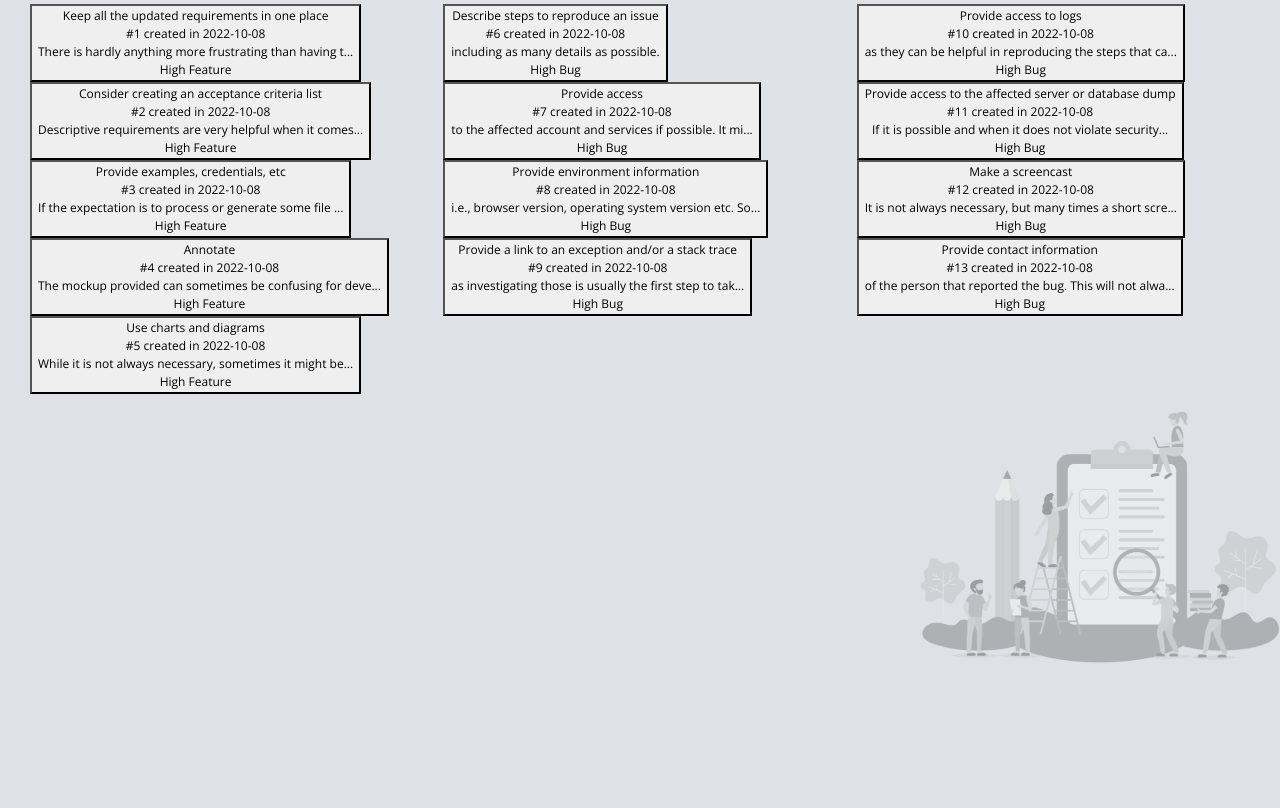
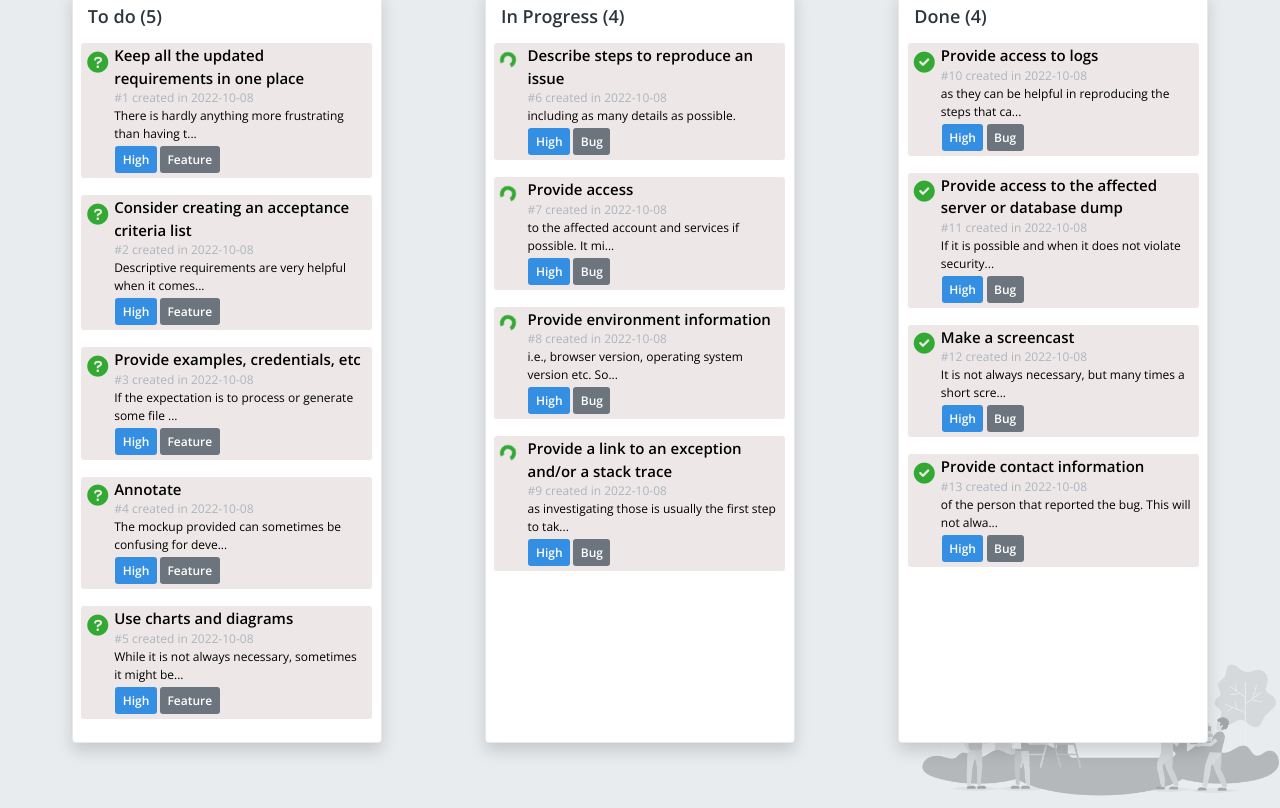
Before and after one commit to Karim-elaoumari/Sprint2-Breif1, a plain HTML site: page index.html in a window 1280 px wide. Shown: the part 125-933 px from the top of the page. Before the commit the page ends 800 px from the top, so only its background shows below. Drawn offline with nearby package versions, Linux system fonts and the light colour scheme.

Commit message:
finished the breif1 sprint2 by karim

```diff
--- a/index.html
+++ b/index.html
@@ -21,11 +21,13 @@
 <body>
 
 	<!-- BEGIN #app -->
-	<div id="app" class="app-without-sidebar">
+	<div id="app" class="app-without-sidebar bg-gray-200">
 		<!-- BEGIN #content -->
 		<div id="content" class="app-content main-style">
-			<div class="row ow justify-content-between">
-				<div class="col-auto">
+
+			<div class="navbar">
+
+				<div class="">
 					<ol class="breadcrumb">
 						<li class="breadcrumb-item"><a href="javascript:;">Home</a></li>
 						<li class="breadcrumb-item active">Scrum Board</li>
@@ -36,251 +38,252 @@
 					</h1>
 					<!-- END page-header -->
 				</div>
-				<div class="col-auto pt-25px">
-					<button class=" btn btn-secondary rounded-pill"><i class="fa fa-plus pe-2"> </i>Add Task</button>
+
+				<div class="">
+					<button class=" btn btn-outline-primary rounded-pill"><i class="fa fa-plus pe-2"> </i>Add Task</button>
 				</div>
 			</div>
 
-			<div class="row">
-				<div class="col-4">
-					<div class="">
+			<div class="row justify-content-around">
+				<div class="card w-25 shadow p-2 mb-5" style="min-width: 18rem;">
+					<div class="card-body p-0">
 						<div class="">
-							<h4 class="">To do (<span id="to-do-tasks-count">5</span>)</h4>
+							<h4 class="p-2">To do (<span id="to-do-tasks-count">5</span>)</h4>
 
 						</div>
 						<div class="" id="to-do-tasks">
 							<!-- TO DO TASKS HERE -->
-							<button class="">
-								<div class="">
-									<i class=""></i>
+							<button class="border border-white  rounded text-start border-secondary mb-3 w-100 d-flex " style="background-color:#EDE7E7">
+								<div class="col-1 pt-2">
+									<i class="fa fa-question-circle fs-3 text-green"></i>
 								</div>
-								<div class="">
-									<div class="">Keep all the updated requirements in one place</div>
+								<div class="col-11 ps-1">
+									<div class="fw-bold fs-5">Keep all the updated requirements in one place</div>
 									<div class="">
-										<div class="">#1 created in 2022-10-08</div>
+										<div class="fw-fw-light text-muted">#1 created in 2022-10-08</div>
 										<div class="" title="There is hardly anything more frustrating than having to look for current requirements in tens of comments under the actual description or having to decide which commenter is actually authorized to change the requirements. The goal here is to keep all the up-to-date requirements and details in the main/primary description of a task. Even though the information in comments may affect initial criteria, just update this primary description accordingly.">There is hardly anything more frustrating than having t...</div>
 									</div>
-									<div class="">
-										<span class="">High</span>
-										<span class="">Feature</span>
+									<div class="btn ps-0">
+										<span class="btn-primary btn-sm p-0.2 ps-2 pe-2">High</span>
+										<span class="btn-secondary btn-sm p-0.2	ps-2 pe-2">Feature</span>
 									</div>
 								</div>
 							</button>
-							<button class="">
-								<div class="">
-									<i class=""></i>
+							<button class="border border-white  rounded text-start border-secondary mb-3 w-100 d-flex " style="background-color:#EDE7E7">
+								<div class="col-1 pt-2">
+									<i class="fa fa-question-circle fs-3 text-green"></i>
 								</div>
-								<div class="">
-									<div class="">Consider creating an acceptance criteria list</div>
+								<div class="col-11 ps-1">
+									<div class="fw-bold fs-5">Consider creating an acceptance criteria list</div>
 									<div class="">
-										<div class="">#2 created in 2022-10-08</div>
+										<div class="fw-fw-light text-muted">#2 created in 2022-10-08</div>
 										<div class="" title="Descriptive requirements are very helpful when it comes to understanding the context of a problem, yet finally it is good to precisely specify what is expected. Thus the developer will not have to look for the actual requirements in a long, descriptive text but he will be able to easily get to the essence. One might find that sometimes — when acceptance criteria are well defined — there is little or no need for any additional information. Example:
 						a) User navigates to “/accounts” and clicks on red download CSV button
 						b) Popup appears with two buttons: “This year” and “Last year”
 						c) If user clicked on “Last year” download is initiated
 						d) CSV downloaded includes following columns…">Descriptive requirements are very helpful when it comes...</div>
 									</div>
-									<div class="">
-										<span class="">High</span>
-										<span class="">Feature</span>
+									<div class="btn ps-0">
+										<span class="btn-primary btn-sm p-0.2 ps-2 pe-2">High</span>
+										<span class="btn-secondary btn-sm p-0.2	ps-2 pe-2">Feature</span>
 									</div>
 								</div>
 							</button>
-							<button class="">
-								<div class="">
-									<i class=""></i>
+							<button class="border border-white  rounded text-start border-secondary mb-3 w-100 d-flex " style="background-color:#EDE7E7">
+								<div class="col-1 pt-2">
+									<i class="fa fa-question-circle fs-3 text-green"></i>
 								</div>
-								<div class="">
-									<div class="">Provide examples, credentials, etc</div>
+								<div class="col-11 ps-1">
+									<div class="fw-bold fs-5">Provide examples, credentials, etc</div>
 									<div class="">
-										<div class="">#3 created in 2022-10-08</div>
+										<div class="fw-fw-light text-muted">#3 created in 2022-10-08</div>
 										<div class="" title="If the expectation is to process or generate some file — attach an example of such a file. If the goal is to integrate what is being developed with some service, ensure your devs have access to this service and its documentation. This list could go on and on — the bottom line is — if there is something that our developer might make use of, try to foresee it and provide them with (access to) it.">If the expectation is to process or generate some file ...</div>
 									</div>
-									<div class="">
-										<span class="">High</span>
-										<span class="">Feature</span>
+									<div class="btn ps-0">
+										<span class="btn-primary btn-sm p-0.2 ps-2 pe-2">High</span>
+										<span class="btn-secondary btn-sm p-0.2	ps-2 pe-2">Feature</span>
 									</div>
 								</div>
 							</button>
-							<button class="">
-								<div class="">
-									<i class=""></i>
+							<button class="border border-white  rounded text-start border-secondary mb-3 w-100 d-flex " style="background-color:#EDE7E7">
+								<div class="col-1 pt-2">
+									<i class="fa fa-question-circle fs-3 text-green"></i>
 								</div>
-								<div class="">
-									<div class="">Annotate</div>
+								<div class="col-11 ps-1">
+									<div class="fw-bold fs-5">Annotate</div>
 									<div class="">
-										<div class="">#4 created in 2022-10-08</div>
+										<div class="fw-fw-light text-muted">#4 created in 2022-10-08</div>
 										<div class="" title="The mockup provided can sometimes be confusing for developers. Especially if it contains much more content than the scope of the task described. Drop a couple of arrows, outlines and annotations here and there to emphasize what are the important parts of the mockup from the task requirements perspective.">The mockup provided can sometimes be confusing for deve...</div>
 									</div>
-									<div class="">
-										<span class="">High</span>
-										<span class="">Feature</span>
+									<div class="btn ps-0">
+										<span class="btn-primary btn-sm p-0.2 ps-2 pe-2">High</span>
+										<span class="btn-secondary btn-sm p-0.2	ps-2 pe-2">Feature</span>
 									</div>
 								</div>
 							</button>
-							<button class="">
-								<div class="">
-									<i class=""></i>
+							<button class="border border-white  rounded text-start border-secondary mb-3 w-100 d-flex " style="background-color:#EDE7E7">
+								<div class="col-1 pt-2">
+									<i class="fa fa-question-circle fs-3 text-green"></i>
 								</div>
-								<div class="">
-									<div class="">Use charts and diagrams</div>
+								<div class="col-11 ps-1">
+									<div class="fw-bold fs-5">Use charts and diagrams</div>
 									<div class="">
-										<div class="">#5 created in 2022-10-08</div>
+										<div class="fw-fw-light text-muted">#5 created in 2022-10-08</div>
 										<div class="" title="While it is not always necessary, sometimes it might be beneficial to prepare a flowchart, a block diagram or some other kind of concept visualization that will render it easy for the developer to comprehend the task and its scope.">While it is not always necessary, sometimes it might be...</div>
 									</div>
-									<div class="">
-										<span class="">High</span>
-										<span class="">Feature</span>
+									<div class="btn ps-0">
+										<span class="btn-primary btn-sm p-0.2 ps-2 pe-2">High</span>
+										<span class="btn-secondary btn-sm p-0.2	ps-2 pe-2">Feature</span>
 									</div>
 								</div>
 							</button>
 						</div>
 					</div>
 				</div>
-				<div class="col-4">
-					<div class="">
+				<div class="card w-25 shadow p-2 mb-5" style="min-width: 18rem;">
+					<div class="card-body p-0">
 						<div class="">
-							<h4 class="">In Progress (<span id="in-progress-tasks-count">4</span>)</h4>
+							<h4 class="p-2">In Progress (<span id="in-progress-tasks-count">4</span>)</h4>
 
 						</div>
 						<div class="" id="in-progress-tasks">
 							<!-- IN PROGRESS TASKS HERE -->
-							<button class="">
-								<div class="">
-									<i class=""></i>
+							<button class="border border-white  rounded text-start border-secondary mb-3 w-100 d-flex " style="background-color:#EDE7E7">
+								<div class="col-1 pt-2">
+									<i class="spinner-border spinner-border-sm fs-2 text-green"></i>
 								</div>
-								<div class="">
-									<div class="">Describe steps to reproduce an issue</div>
+								<div class="col-11 ps-1">
+									<div class="fw-bold fs-5">Describe steps to reproduce an issue</div>
 									<div class="">
-										<div class="">#6 created in 2022-10-08</div>
+										<div class="fw-fw-light text-muted">#6 created in 2022-10-08</div>
 										<div class="" title="including as many details as possible.">including as many details as possible.</div>
 									</div>
-									<div class="">
-										<span class="">High</span>
-										<span class="">Bug</span>
+									<div class="btn ps-0">
+										<span class="btn-primary btn-sm p-0.2 ps-2 pe-2">High</span>
+										<span class="btn-secondary btn-sm p-0.2	ps-2 pe-2">Bug</span>
 									</div>
 								</div>
 							</button>
-							<button class="">
-								<div class="">
-									<i class=""></i>
+							<button class="border border-white  rounded text-start border-secondary mb-3 w-100 d-flex " style="background-color:#EDE7E7">
+								<div class="col-1 pt-2">
+									<i class="spinner-border spinner-border-sm fs-2 text-green"></i>
 								</div>
-								<div class="">
-									<div class="">Provide access</div>
+								<div class="col-11 ps-1">
+									<div class="fw-bold fs-5">Provide access</div>
 									<div class="">
-										<div class="">#7 created in 2022-10-08</div>
+										<div class="fw-fw-light text-muted">#7 created in 2022-10-08</div>
 										<div class="" title="to the affected account and services if possible. It might be hard to reproduce the exact environment on a local machine.">to the affected account and services if possible. It mi...</div>
 									</div>
-									<div class="">
-										<span class="">High</span>
-										<span class="">Bug</span>
+									<div class="btn ps-0">
+										<span class="btn-primary btn-sm p-0.2 ps-2 pe-2">High</span>
+										<span class="btn-secondary btn-sm p-0.2	ps-2 pe-2">Bug</span>
 									</div>
 								</div>
 							</button>
-							<button class="">
-								<div class="">
-									<i class=""></i>
+							<button  class="border border-white  rounded text-start border-secondary mb-3 w-100 d-flex " style="background-color:#EDE7E7">
+								<div class="col-1 pt-2">
+									<i class="spinner-border spinner-border-sm fs-2 text-green"></i>
 								</div>
-								<div class="">
-									<div class="">Provide environment information</div>
+								<div class="col-11 ps-1">
+									<div class="fw-bold fs-5">Provide environment information</div>
 									<div class="">
-										<div class="">#8 created in 2022-10-08</div>
+										<div class="fw-fw-light text-muted">#8 created in 2022-10-08</div>
 										<div class="" title="i.e., browser version, operating system version etc. Sometimes a list of installed browser plugins and extensions might be helpful as well.">i.e., browser version, operating system version etc. So...</div>
 									</div>
-									<div class="">
-										<span class="">High</span>
-										<span class="">Bug</span>
+									<div class="btn ps-0">
+										<span class="btn-primary btn-sm p-0.2 ps-2 pe-2">High</span>
+										<span class="btn-secondary btn-sm p-0.2	ps-2 pe-2">Bug</span>
 									</div>
 								</div>
 							</button>
-							<button class="">
-								<div class="">
-									<i class=""></i>
+							<button class="border border-white  rounded text-start border-secondary mb-3 w-100 d-flex " style="background-color:#EDE7E7">
+								<div class="col-1 pt-2">
+									<i class="spinner-border spinner-border-sm fs-2 text-green"></i>
 								</div>
-								<div class="">
-									<div class="">Provide a link to an exception and/or a stack trace</div>
+								<div class="col-11 ps-1">
+									<div class="fw-bold fs-5">Provide a link to an exception and/or a stack trace</div>
 									<div class="">
-										<div class="">#9 created in 2022-10-08</div>
+										<div class="fw-fw-light text-muted">#9 created in 2022-10-08</div>
 										<div class="" title="as investigating those is usually the first step to take in resolving the problem.">as investigating those is usually the first step to tak...</div>
 									</div>
-									<div class="">
-										<span class="">High</span>
-										<span class="">Bug</span>
+									<div class="btn ps-0">
+										<span class="btn-primary btn-sm p-0.2 ps-2 pe-2">High</span>
+										<span class="btn-secondary btn-sm p-0.2	ps-2 pe-2">Bug</span>
 									</div>
 								</div>
 							</button>
 						</div>
 					</div>
 				</div>
-				<div class="col-4">
-					<div class="">
+				<div class="card w-25 shadow p-2 mb-5" style="min-width: 18rem;">
+					<div class="card-body p-0">
 						<div class="">
-							<h4 class="">Done (<span id="done-tasks-count">4</span>)</h4>
+							<h4 class="p-2">Done (<span id="done-tasks-count">4</span>)</h4>
 
 						</div>
 						<div class=" " id="done-tasks">
 							<!-- DONE TASKS HERE -->
-							<button class="">
-								<div class="">
-									<i class=""></i>
+							<button class="border border-white  rounded text-start border-secondary mb-3 w-100 d-flex " style="background-color:#EDE7E7" >
+								<div class="col-1 pt-2">
+									<i class="fa fa-check-circle fs-3 text-green"></i>
 								</div>
-								<div class="">
-									<div class="">Provide access to logs</div>
+								<div class="col-11 ps-1">
+									<div class="fw-bold fs-5 ">Provide access to logs</div>
 									<div class="">
-										<div class="">#10 created in 2022-10-08</div>
+										<div class="fw-fw-light text-muted">#10 created in 2022-10-08</div>
 										<div class="" title="as they can be helpful in reproducing the steps that caused the problem in the first place.">as they can be helpful in reproducing the steps that ca...</div>
 									</div>
-									<div class="">
-										<span class="">High</span>
-										<span class="">Bug</span>
+									<div class="btn ps-0">
+										<span class="btn-primary btn-sm p-0.2 ps-2 pe-2">High</span>
+										<span class="btn-secondary btn-sm p-0.2	ps-2 pe-2">Bug</span>
 									</div>
 								</div>
 							</button>
-							<button class="">
-								<div class="">
-									<i class=""></i>
+							<button class="border border-white  rounded text-start border-secondary mb-3 w-100 d-flex " style="background-color:#EDE7E7">
+								<div class="col-1 pt-2">
+									<i class="fa fa-check-circle fs-3 text-green"></i>
 								</div>
-								<div class="">
-									<div class="">Provide access to the affected server or database dump</div>
+								<div class="col-11 ps-1">
+									<div class="fw-bold fs-5 ">Provide access to the affected server or database dump</div>
 									<div class="">
-										<div class="">#11 created in 2022-10-08</div>
+										<div class="fw-fw-light text-muted">#11 created in 2022-10-08</div>
 										<div class="" title="If it is possible and when it does not violate security policies, it is usually helpful for the developer to access the original data that might have played a role in the problem.">If it is possible and when it does not violate security...</div>
 									</div>
-									<div class="">
-										<span class="">High</span>
-										<span class="">Bug</span>
+									<div class="btn ps-0">
+										<span class="btn-primary btn-sm p-0.2 ps-2 pe-2">High</span>
+										<span class="btn-secondary btn-sm p-0.2	ps-2 pe-2">Bug</span>
 									</div>
 								</div>
 							</button>
-							<button class="">
-								<div class="">
-									<i class=""></i>
+							<button class="border border-white  rounded text-start border-secondary mb-3 w-100 d-flex " style="background-color:#EDE7E7">
+								<div class="col-1 pt-2">
+									<i class="fa fa-check-circle fs-3 text-green"></i>
 								</div>
-								<div class="">
-									<div class="">Make a screencast</div>
+								<div class="col-11 ps-1">
+									<div class="fw-bold fs-5">Make a screencast</div>
 									<div class="">
-										<div class="">#12 created in 2022-10-08</div>
+										<div class="fw-fw-light text-muted">#12 created in 2022-10-08</div>
 										<div class="" title="It is not always necessary, but many times a short screencast (or at least a screenshot) says more than a thousand words. While working on MacOS you can use QuickTime Player for the purpose but there are plenty of tools available for other operating systems as well.">It is not always necessary, but many times a short scre...</div>
 									</div>
-									<div class="">
-										<span class="">High</span>
-										<span class="">Bug</span>
+									<div class="btn ps-0">
+										<span class="btn-primary btn-sm p-0.2 ps-2 pe-2">High</span>
+										<span class="btn-secondary btn-sm p-0.2	ps-2 pe-2">Bug</span>
 									</div>
 								</div>
 							</button>
-							<button  class="">
-								<div class="">
-									<i class=""></i>
+							<button class="border border-white  rounded text-start border-secondary mb-3 w-100 d-flex " style="background-color:#EDE7E7">
+								<div class="col-1 pt-2">
+									<i class="fa fa-check-circle fs-3 text-green"></i>
 								</div>
-								<div class="">
-									<div class="">Provide contact information</div>
+								<div class="col-11 ps-1">
+									<div class="fw-bold fs-5">Provide contact information</div>
 									<div class="">
-										<div class="">#13 created in 2022-10-08</div>
+										<div class="fw-fw-light text-muted">#13 created in 2022-10-08</div>
 										<div class="" title="of the person that reported the bug. This will not always be possible, but in some cases it might be advantageous and most effective if a developer can have a chat with a person that actually experienced the bug, especially if the steps to reproduce a problem are not deterministic.">of the person that reported the bug. This will not alwa...</div>
 									</div>
-									<div class="">
-										<span class="">High</span>
-										<span class="">Bug</span>
+									<div class="btn ps-0">
+										<span class="btn-primary btn-sm p-0.2 ps-2 pe-2">High</span>
+										<span class="btn-secondary btn-sm p-0.2	ps-2 pe-2">Bug</span>
 									</div>
 								</div>
 							</button>
```
Also changed, not shown: desktop-maquete.png (added).
